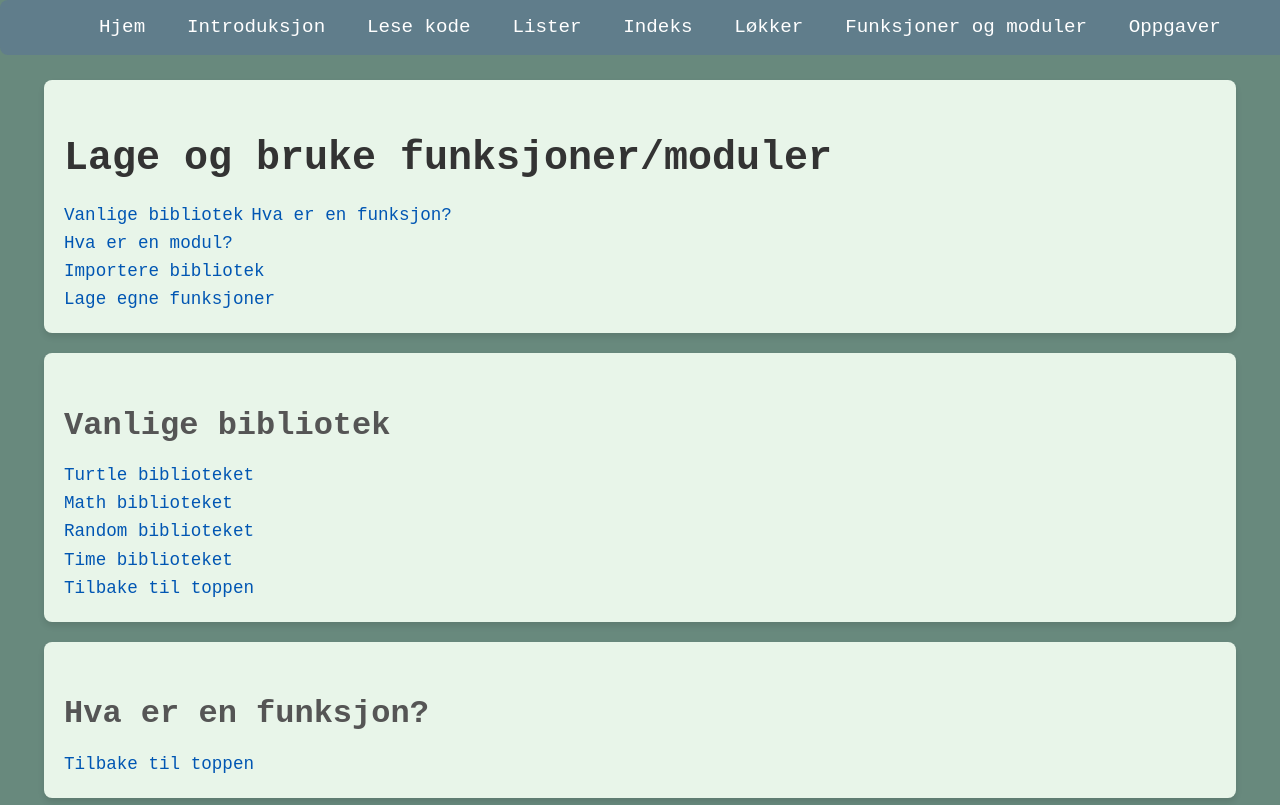
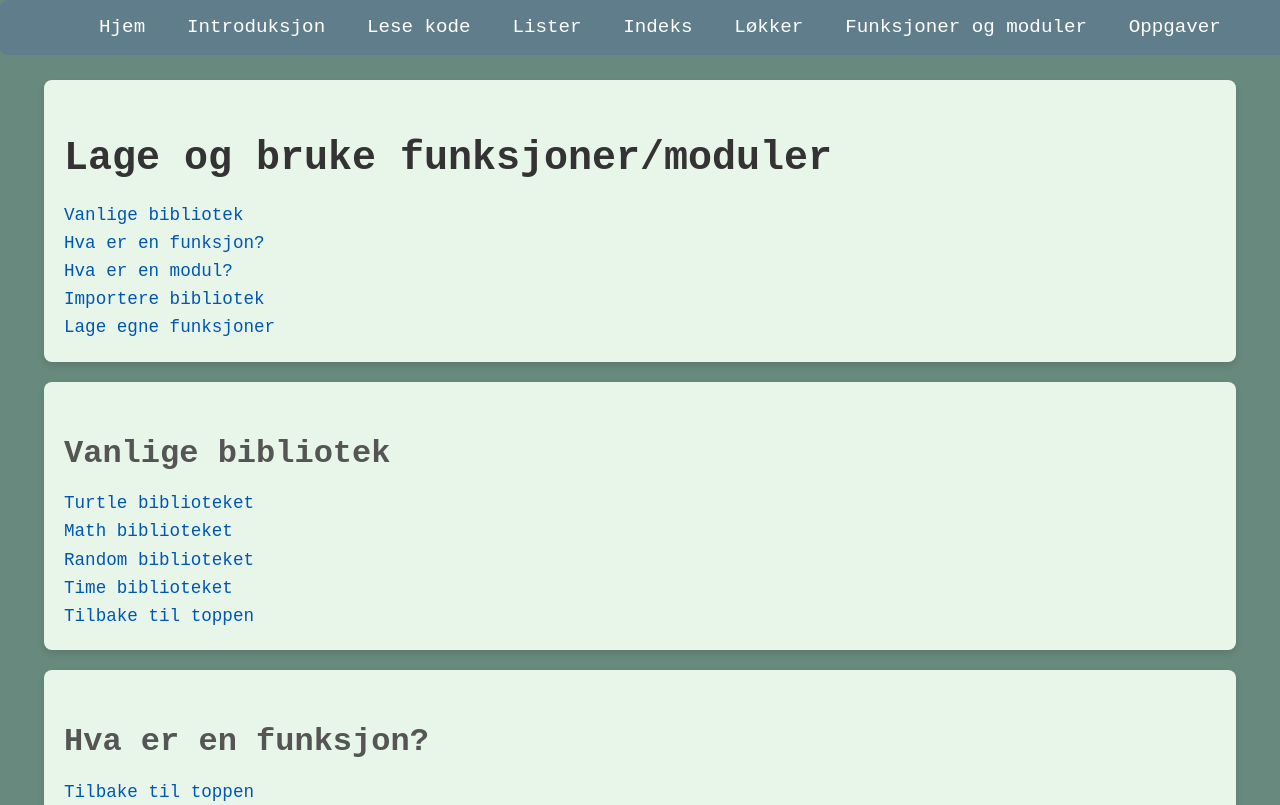
Before and after one commit to ketilloberg/python, a website: page master/temaer/funkogmod.html in a window 1280 px wide. Shown: the top 805 px of the page. Drawn offline with Linux system fonts and the light colour scheme.

Commit message:
justering

```diff
--- a/master/temaer/funkogmod.html
+++ b/master/temaer/funkogmod.html
@@ -67,7 +67,7 @@
         </div>
         <div class="first-container container">
             <h1>Lage og bruke funksjoner/moduler</h1>
-            <a href="#biblioteker">Vanlige bibliotek</a>
+            <a href="#biblioteker">Vanlige bibliotek</a><br>
             <a href="#funksjon">Hva er en funksjon?</a><br>
             <a href="#mudul">Hva er en modul?</a><br>
             <a href="#import">Importere bibliotek</a><br>
```
